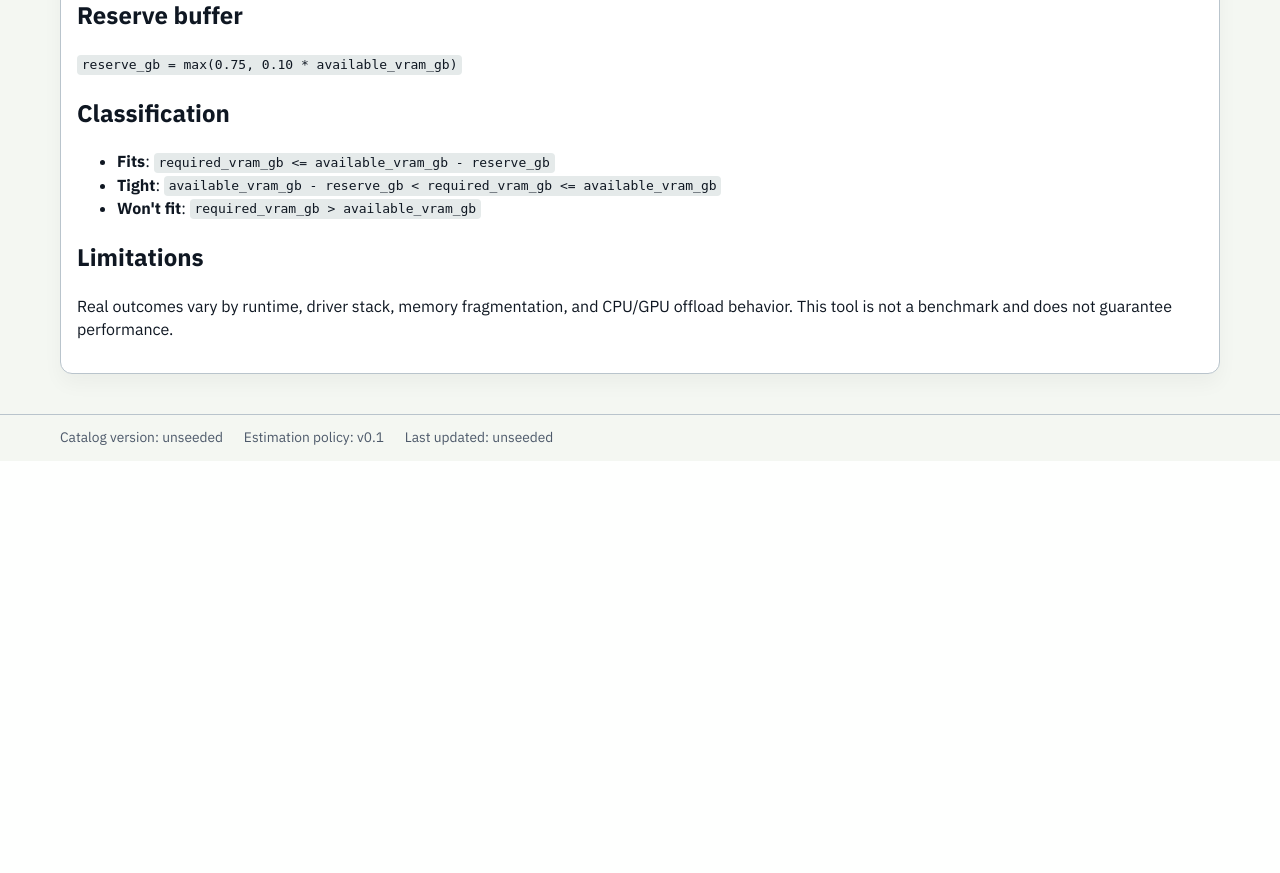
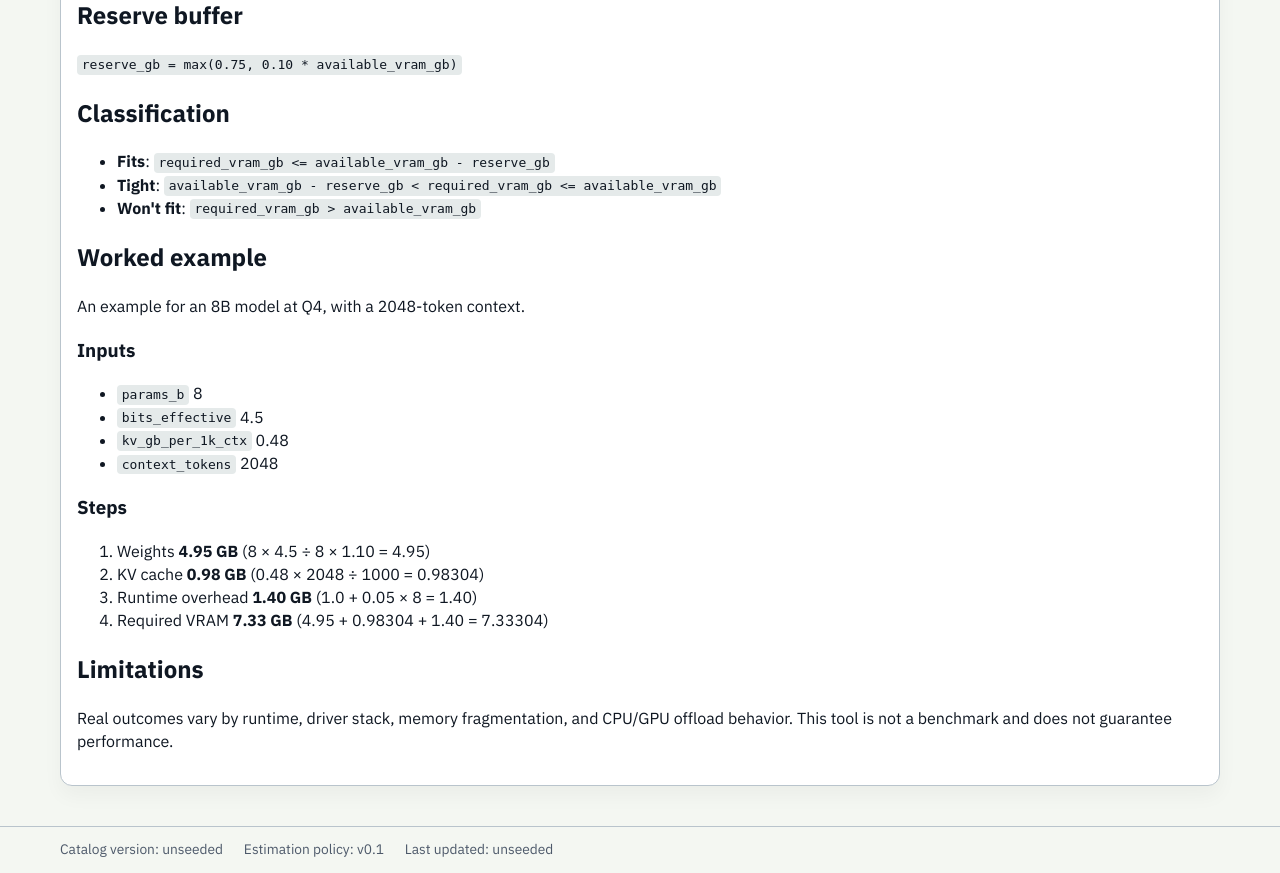
Before and after one commit to chauhanprateek89/vram-sherpa, a FastAPI app: page /how-it-works in a window 1280 px wide. Shown: the part 588-1461 px from the top of the page. Before the commit the page ends 1033 px from the top, so only its background shows below. Run offline with FastAPI, Linux system fonts and the light colour scheme; some libraries are stand-ins or nearby versions.

Commit message:
T-005: How it works: worked example computed from the catalog's Llama 3.1 8B Instruct Q4
Adds the WORKED_EXAMPLE_* constants beside ESTIMATION_POLICY_VERSION and a
Worked example section whose figures come from estimate_breakdown (R-075,
ADR-0007). Falls back to an unnamed 8B model at Q4 when the catalog row is
absent. estimation.py and the policy version are unchanged.

Co-Authored-By: Claude Sonnet 5.5 <noreply@anthropic.com>
Claude-Session: https://claude.ai/code/session_018Ye1S8WaK7XmaTdGozEB61

```diff
--- a/src/vramsherpa/main.py
+++ b/src/vramsherpa/main.py
@@ -24,6 +24,14 @@ from vramsherpa.models import GPU, CatalogMeta, Model, Variant
 CONTEXT_OPTIONS = (2048, 4096, 8192)
 ASSET_VERSION = "20261024a"
 ESTIMATION_POLICY_VERSION = "v0.1"
+# The /how-it-works worked example (R-075, ADR-0007). The figures are computed by
+# estimate_breakdown at request time; none is typed into the template.
+WORKED_EXAMPLE_MODEL_ID = "model_llama_31_8b_instruct"
+WORKED_EXAMPLE_QUANT_BUCKET = "Q4"
+WORKED_EXAMPLE_CONTEXT_TOKENS = 2048
+WORKED_EXAMPLE_FALLBACK = {"params_b": 8.0, "bits_effective": 4.5, "kv_gb_per_1k_ctx": 0.48}
+# estimate_breakdown needs an available VRAM; the example never renders it or anything from it.
+_WORKED_EXAMPLE_AVAILABLE_VRAM_GB = 24.0
 PACKAGE_DIR = Path(__file__).resolve().parent
 templates = Jinja2Templates(directory=str(PACKAGE_DIR / "templates"))
 
@@ -1330,8 +1338,53 @@ def model_detail(
     return templates.TemplateResponse(request, "model_detail.html", context)
 
 
+def _worked_example(session: Session) -> dict:
+    """Build the /how-it-works worked example from the catalog row, or the fallback inputs."""
+    model = session.get(Model, WORKED_EXAMPLE_MODEL_ID)
+    variant = None
+    if model is not None:
+        q4_variants = sorted(
+            (v for v in model.variants if v.quant_bucket == WORKED_EXAMPLE_QUANT_BUCKET),
+            key=lambda v: v.id,
+        )
+        variant = q4_variants[0] if q4_variants else None
+
+    if model is not None and variant is not None:
+        model_id: str | None = model.id
+        model_name: str | None = model.name
+        params_b = float(model.params_b)
+        bits_effective = float(variant.bits_effective)
+        kv_gb_per_1k_ctx = float(model.kv_gb_per_1k_ctx)
+    else:
+        model_id = None
+        model_name = None
+        params_b = WORKED_EXAMPLE_FALLBACK["params_b"]
+        bits_effective = WORKED_EXAMPLE_FALLBACK["bits_effective"]
+        kv_gb_per_1k_ctx = WORKED_EXAMPLE_FALLBACK["kv_gb_per_1k_ctx"]
+
+    breakdown = estimate_breakdown(
+        params_b=params_b,
+        bits_effective=bits_effective,
+        kv_gb_per_1k_ctx=kv_gb_per_1k_ctx,
+        context_tokens=WORKED_EXAMPLE_CONTEXT_TOKENS,
+        available_vram_gb=_WORKED_EXAMPLE_AVAILABLE_VRAM_GB,
+    )
+    return {
+        "model_id": model_id,
+        "model_name": model_name,
+        "quant_bucket": WORKED_EXAMPLE_QUANT_BUCKET,
+        "params_b": params_b,
+        "bits_effective": bits_effective,
+        "kv_gb_per_1k_ctx": kv_gb_per_1k_ctx,
+        "context_tokens": WORKED_EXAMPLE_CONTEXT_TOKENS,
+        "breakdown": breakdown,
+    }
+
+
 def how_it_works(request: Request, session: Session = Depends(get_session)) -> HTMLResponse:
-    return templates.TemplateResponse(request, "how_it_works.html", _base_context(request, session))
+    context = _base_context(request, session)
+    context["worked_example"] = _worked_example(session)
+    return templates.TemplateResponse(request, "how_it_works.html", context)
 
 
 def healthz(session: Session = Depends(get_session)) -> JSONResponse:
--- a/src/vramsherpa/templates/how_it_works.html
+++ b/src/vramsherpa/templates/how_it_works.html
@@ -30,6 +30,29 @@
     <li><strong>Won't fit</strong>: <code>required_vram_gb &gt; available_vram_gb</code></li>
   </ul>
 
+  <h2>Worked example</h2>
+  {% set ex = worked_example %}
+  {% set b = ex.breakdown %}
+  {% if ex.model_name %}
+  <p>{{ ex.model_name }} at {{ ex.quant_bucket }}, with a {{ ex.context_tokens }}-token context. <a href="/models/{{ ex.model_id }}?context_tokens={{ ex.context_tokens }}">See its model page</a>.</p>
+  {% else %}
+  <p>An example for an {{ '%g'|format(ex.params_b) }}B model at {{ ex.quant_bucket }}, with a {{ ex.context_tokens }}-token context.</p>
+  {% endif %}
+  <h3>Inputs</h3>
+  <ul>
+    <li><code>params_b</code> {{ '%g'|format(ex.params_b) }}</li>
+    <li><code>bits_effective</code> {{ '%g'|format(ex.bits_effective) }}</li>
+    <li><code>kv_gb_per_1k_ctx</code> {{ '%g'|format(ex.kv_gb_per_1k_ctx) }}</li>
+    <li><code>context_tokens</code> {{ ex.context_tokens }}</li>
+  </ul>
+  <h3>Steps</h3>
+  <ol>
+    <li>Weights <strong>{{ '%.2f'|format(b.weights_gb) }} GB</strong> ({{ '%g'|format(ex.params_b) }} &times; {{ '%g'|format(ex.bits_effective) }} &divide; 8 &times; 1.10 = {{ '%.2f'|format(b.weights_gb) }})</li>
+    <li>KV cache <strong>{{ '%.2f'|format(b.kv_cache_gb) }} GB</strong> ({{ '%g'|format(ex.kv_gb_per_1k_ctx) }} &times; {{ ex.context_tokens }} &divide; 1000 = {{ '%g'|format(b.kv_cache_gb|round(5)) }})</li>
+    <li>Runtime overhead <strong>{{ '%.2f'|format(b.runtime_overhead_gb) }} GB</strong> (1.0 + 0.05 &times; {{ '%g'|format(ex.params_b) }} = {{ '%.2f'|format(b.runtime_overhead_gb) }})</li>
+    <li>Required VRAM <strong>{{ '%.2f'|format(b.required_vram_gb) }} GB</strong> ({{ '%.2f'|format(b.weights_gb) }} + {{ '%g'|format(b.kv_cache_gb|round(5)) }} + {{ '%.2f'|format(b.runtime_overhead_gb) }} = {{ '%g'|format(b.required_vram_gb|round(5)) }})</li>
+  </ol>
+
   <h2>Limitations</h2>
   <p>Real outcomes vary by runtime, driver stack, memory fragmentation, and CPU/GPU offload behavior. This tool is not a benchmark and does not guarantee performance.</p>
 </section>
```
Also changed, not shown: tests/test_how_it_works.py (added, +182 -0 lines).
